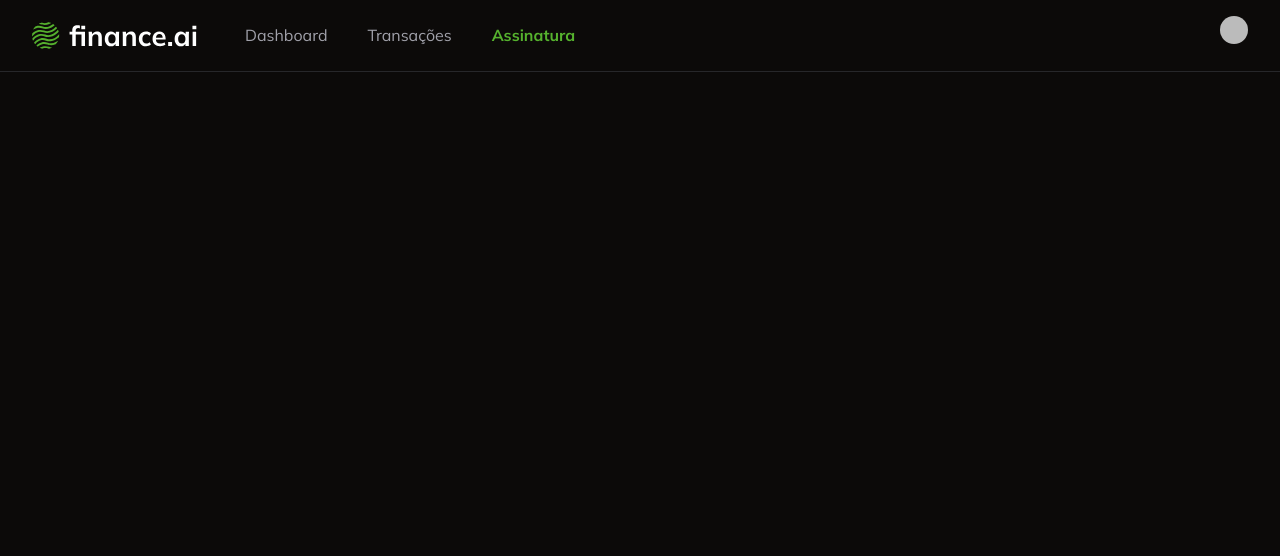
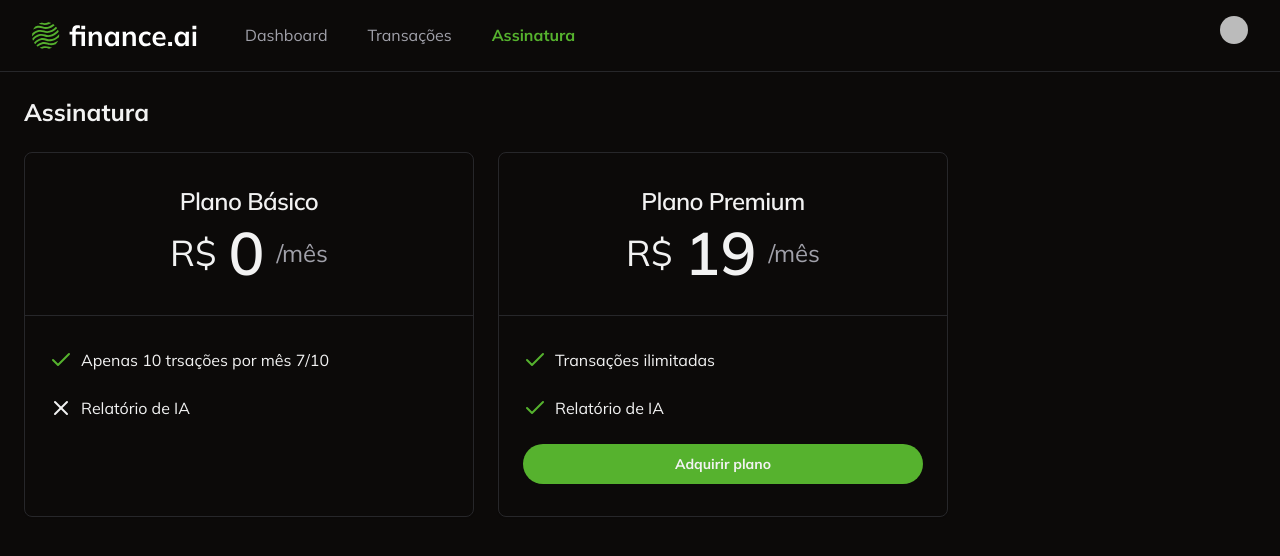
Before and after one commit to Luca-Sousa/finance-ai, a Next.js app: page /subscription in a window 1280 px wide. Shown: the top 556 px of the page. Built offline with nearby package versions, Linux system fonts and the light colour scheme; no server answers; sample sign-in values are in the browser's storage; some icons are missing.

Commit message:
feat: ensure user is redirected to stripe checkout when acquiring plan

```diff
--- /dev/null
+++ b/app/subscription/_actions/create-stripe-checkout/index.ts
@@ -0,0 +1,36 @@
+"use server";
+
+import { auth } from "@clerk/nextjs/server";
+import Stripe from "stripe";
+
+export const createStripeCheckout = async () => {
+  const { userId } = await auth();
+  if (!userId) throw new Error("Unauthorized");
+
+  if (!process.env.STRIPE_SECRET_KEY)
+    throw new Error("Stripe secret key not found");
+
+  const stripe = new Stripe(process.env.STRIPE_SECRET_KEY, {
+    apiVersion: "2024-10-28.acacia",
+  });
+
+  const session = await stripe.checkout.sessions.create({
+    payment_method_types: ["card"],
+    mode: "subscription",
+    success_url: "https://localhost:3000/",
+    cancel_url: "https://localhost:3000/",
+    subscription_data: {
+      metadata: {
+        clerk_user_id: userId,
+      },
+    },
+    line_items: [
+      {
+        price: process.env.STRIPE_PREMIUM_PLAN_PRICE_ID,
+        quantity: 1,
+      },
+    ],
+  });
+
+  return { sessionId: session.id };
+};
--- /dev/null
+++ b/app/subscription/_components/acquire-plan-button.tsx
@@ -0,0 +1,32 @@
+"use client";
+
+import { Button } from "@/app/_components/ui/button";
+import { createStripeCheckout } from "../_actions/create-stripe-checkout";
+import { loadStripe } from "@stripe/stripe-js";
+
+const AcquirePlanButton = () => {
+  const handleAcquirePlanClick = async () => {
+    const { sessionId } = await createStripeCheckout();
+
+    if (!process.env.NEXT_PUBLIC_STRIPE_PUBLISHABLE_KEY)
+      throw new Error("Stripe publishable key not found");
+
+    const stripe = await loadStripe(
+      process.env.NEXT_PUBLIC_STRIPE_PUBLISHABLE_KEY,
+    );
+    if (!stripe) throw new Error("Stripe not found");
+
+    await stripe.redirectToCheckout({ sessionId });
+  };
+
+  return (
+    <Button
+      className="w-full rounded-full font-bold"
+      onClick={handleAcquirePlanClick}
+    >
+      Adquirir plano
+    </Button>
+  );
+};
+
+export default AcquirePlanButton;
--- a/app/subscription/page.tsx
+++ b/app/subscription/page.tsx
@@ -1,12 +1,85 @@
 import { auth } from "@clerk/nextjs/server";
 import Navbar from "../_components/navbar";
 import { redirect } from "next/navigation";
+import {
+  Card,
+  CardContent,
+  CardDescription,
+  CardHeader,
+  CardTitle,
+} from "../_components/ui/card";
+import { CheckIcon, XIcon } from "lucide-react";
+import AcquirePlanButton from "./_components/acquire-plan-button";
 
 const SubscriptionPage = async () => {
   const { userId } = await auth();
   if (!userId) redirect("/login");
 
-  return <Navbar />;
+  return (
+    <>
+      <Navbar />
+
+      <div className="space-y-6 p-6">
+        <h1 className="text-2xl font-bold">Assinatura</h1>
+
+        <div className="flex gap-6">
+          <Card className="w-[450px]">
+            <CardHeader className="border-b border-solid py-8">
+              <CardTitle className="text-center text-2xl font-semibold">
+                Plano Básico
+              </CardTitle>
+
+              <CardDescription className="flex items-center justify-center gap-3 text-primary-foreground">
+                <span className="text-4xl">R$</span>
+                <span className="text-6xl font-semibold">0</span>
+                <span className="text-2xl text-muted-foreground">/mês</span>
+              </CardDescription>
+            </CardHeader>
+
+            <CardContent className="space-y-6 py-8">
+              <div className="flex items-center gap-2">
+                <CheckIcon className="text-primary" />
+                <p>Apenas 10 trsações por mês 7/10</p>
+              </div>
+
+              <div className="flex items-center gap-2">
+                <XIcon />
+                <p>Relatório de IA</p>
+              </div>
+            </CardContent>
+          </Card>
+
+          <Card className="w-[450px]">
+            <CardHeader className="border-b border-solid py-8">
+              <CardTitle className="text-center text-2xl font-semibold">
+                Plano Premium
+              </CardTitle>
+
+              <CardDescription className="flex items-center justify-center gap-3 text-primary-foreground">
+                <span className="text-4xl">R$</span>
+                <span className="text-6xl font-semibold">19</span>
+                <span className="text-2xl text-muted-foreground">/mês</span>
+              </CardDescription>
+            </CardHeader>
+
+            <CardContent className="space-y-6 py-8">
+              <div className="flex items-center gap-2">
+                <CheckIcon className="text-primary" />
+                <p>Transações ilimitadas</p>
+              </div>
+
+              <div className="flex items-center gap-2">
+                <CheckIcon className="text-primary" />
+                <p>Relatório de IA</p>
+              </div>
+
+              <AcquirePlanButton />
+            </CardContent>
+          </Card>
+        </div>
+      </div>
+    </>
+  );
 };
 
 export default SubscriptionPage;
--- a/package.json
+++ b/package.json
@@ -21,6 +21,7 @@
     "@radix-ui/react-scroll-area": "^1.2.1",
     "@radix-ui/react-select": "^2.1.2",
     "@radix-ui/react-slot": "^1.1.0",
+    "@stripe/stripe-js": "^4.9.0",
     "@tanstack/react-table": "^8.20.5",
     "class-variance-authority": "^0.7.0",
     "clsx": "^2.1.1",
@@ -35,6 +36,7 @@
     "react-hook-form": "^7.53.1",
     "react-number-format": "^5.4.2",
     "recharts": "^2.13.3",
+    "stripe": "^17.3.1",
     "tailwind-merge": "^2.5.4",
     "tailwindcss-animate": "^1.0.7",
     "zod": "^3.23.8"
```
Also changed, not shown: 1 other file (tests, documents, lock files or other folders).
